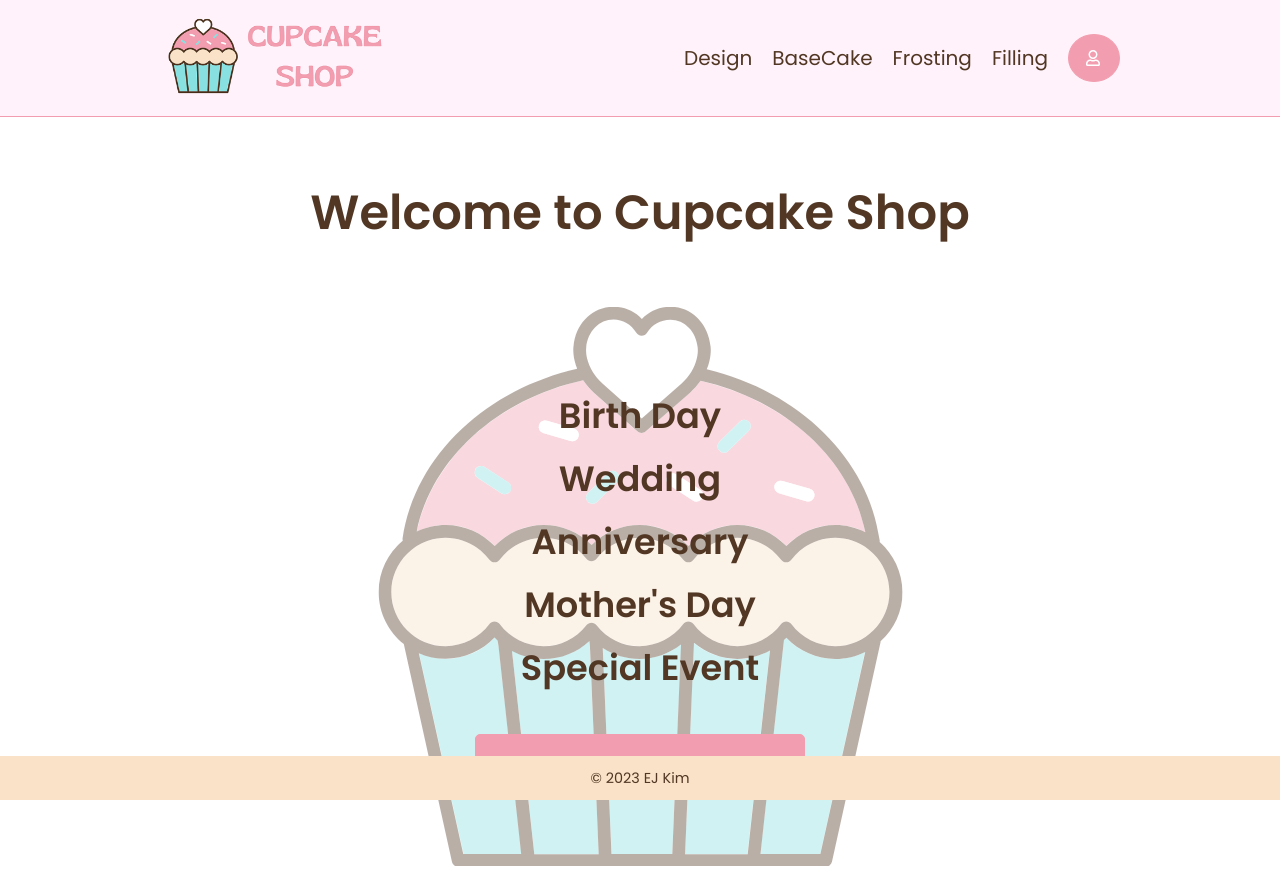
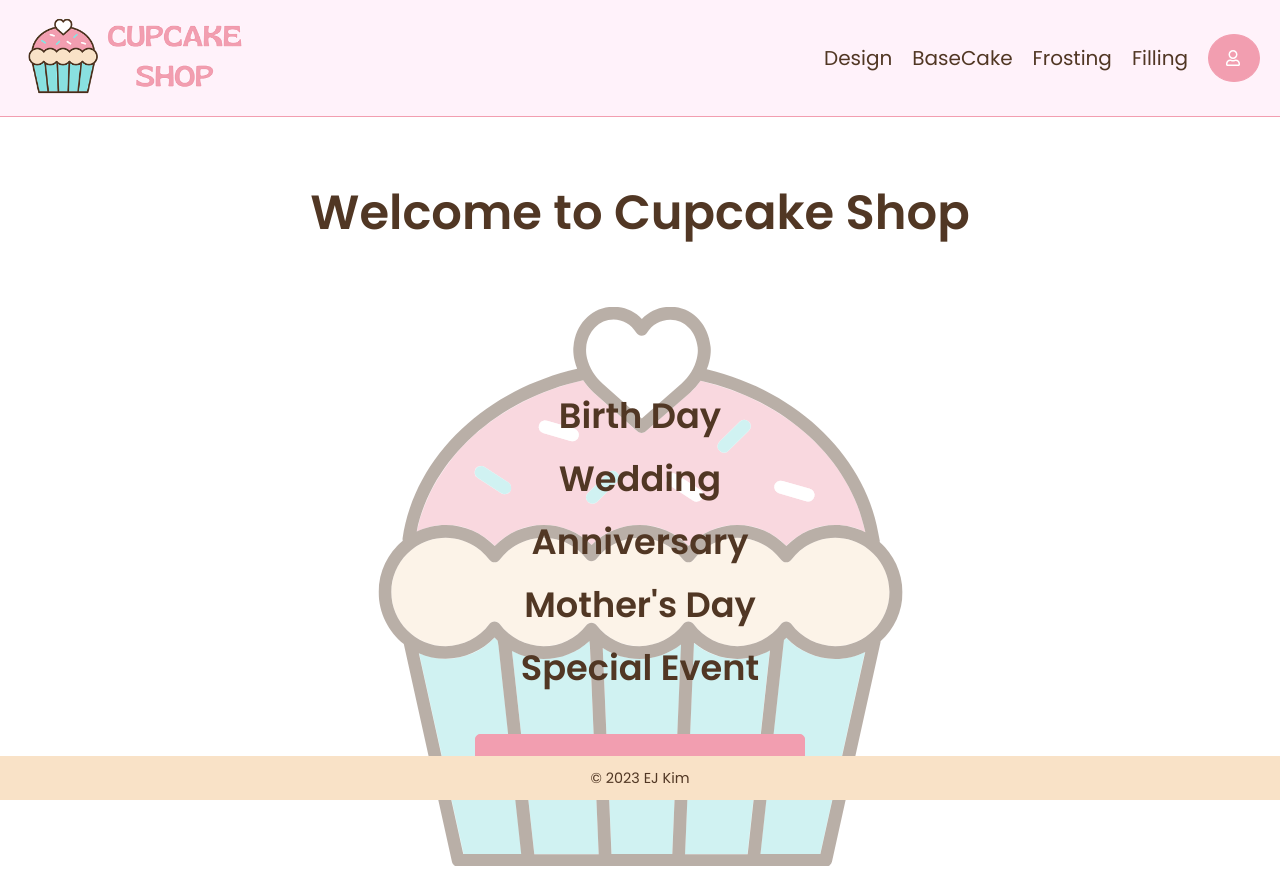
Before and after one commit to ejkim000/cupcake-shop, a React (Vite) app in the folder frontend/: page / in a window 1280 px wide. Built offline with nearby package versions, Linux system fonts and the light colour scheme.

Commit message:
update header style

```diff
--- a/frontend/src/index.css
+++ b/frontend/src/index.css
@@ -55,7 +55,7 @@ h2 {
 }
 
 nav {
-  max-width: 1000px;
+  /* max-width: 1000px; */
   padding: 12px 20px 12px;
   margin: 0 auto;
   display: flex;
@@ -97,11 +97,12 @@ nav {
   z-index: 2;
   position:absolute;
   top: 80px;
+  right: 10px;
   background-color: #fff;
   border: 1px solid #f29eb0;
   border-radius: 10px;
   padding: 10px 20px 10px 0;
-  margin-top: 3px;
+  margin-top: 2px;
   text-align: left;
 }
 .dropdown-content a {
```
